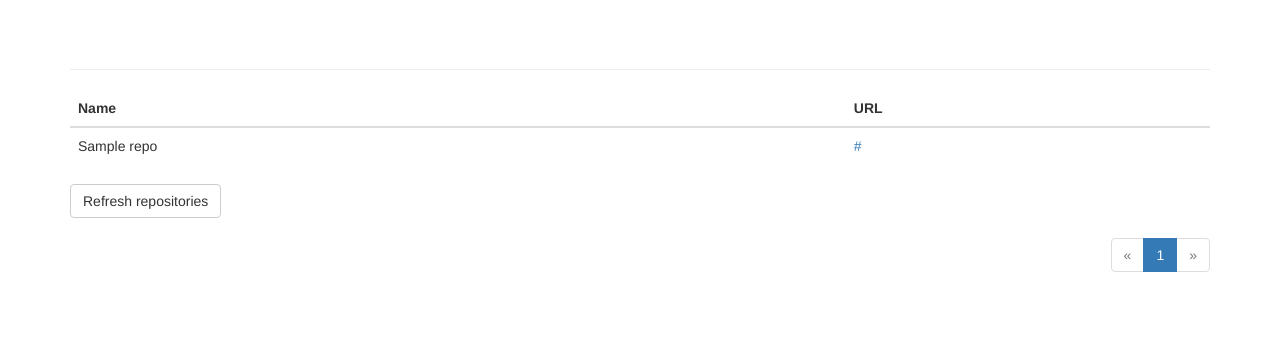
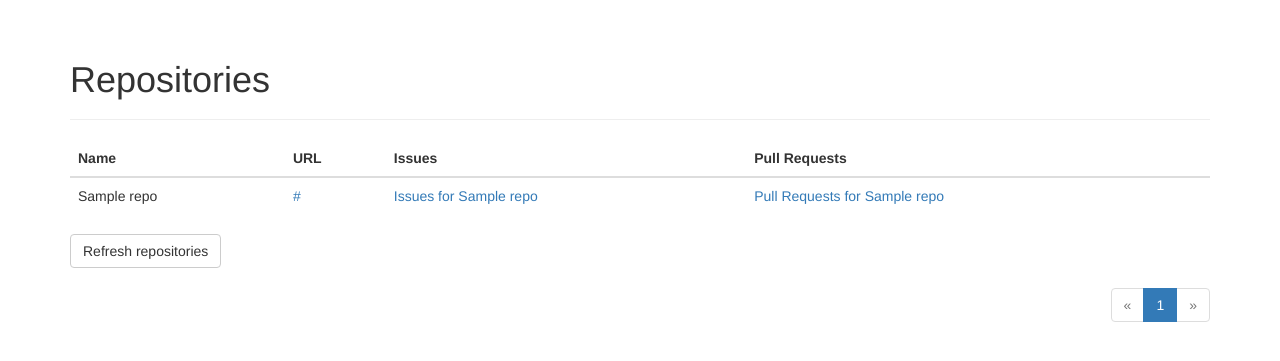
Before and after one commit to DataDog/gello, a Flask app: page /repos/ in a window 1280 px wide. Shown: the part 52-413 px from the top of the page. Run offline with Flask 2, Linux system fonts and the light colour scheme; a user stored in the database is signed in; tables that the repository leaves empty hold one stand-in row (values such as "Sample post"); some libraries are stand-ins or nearby versions.

Commit message:
Added links to `Issue`s and `PullRequest`s on the `Repo`s main view.

```diff
--- a/app/templates/repos.html
+++ b/app/templates/repos.html
@@ -6,7 +6,7 @@
 
 {% block page_content %}
   <div class="page-header">
-    <h1>{{ title }}</h1>
+    <h1>Repositories</h1>
   </div>
 
   <table class="table table-hover repos">
@@ -14,6 +14,8 @@
       <tr>
         <th>Name</th>
         <th>URL</th>
+        <th>Issues</th>
+        <th>Pull Requests</th>
       </tr>
     </thead>
 
@@ -23,6 +25,16 @@
         <td>
           <a href="{{ repo.url }}">
             {{ repo.url }}
+          </a>
+        </td>
+        <td>
+          <a href="/repos/issues/{{ repo.id }}">
+            Issues for {{ repo.name }}
+          </a>
+        </td>
+        <td>
+          <a href="/repos/pull_requests/{{ repo.id }}">
+            Pull Requests for {{ repo.name }}
           </a>
         </td>
       </tr>
```
